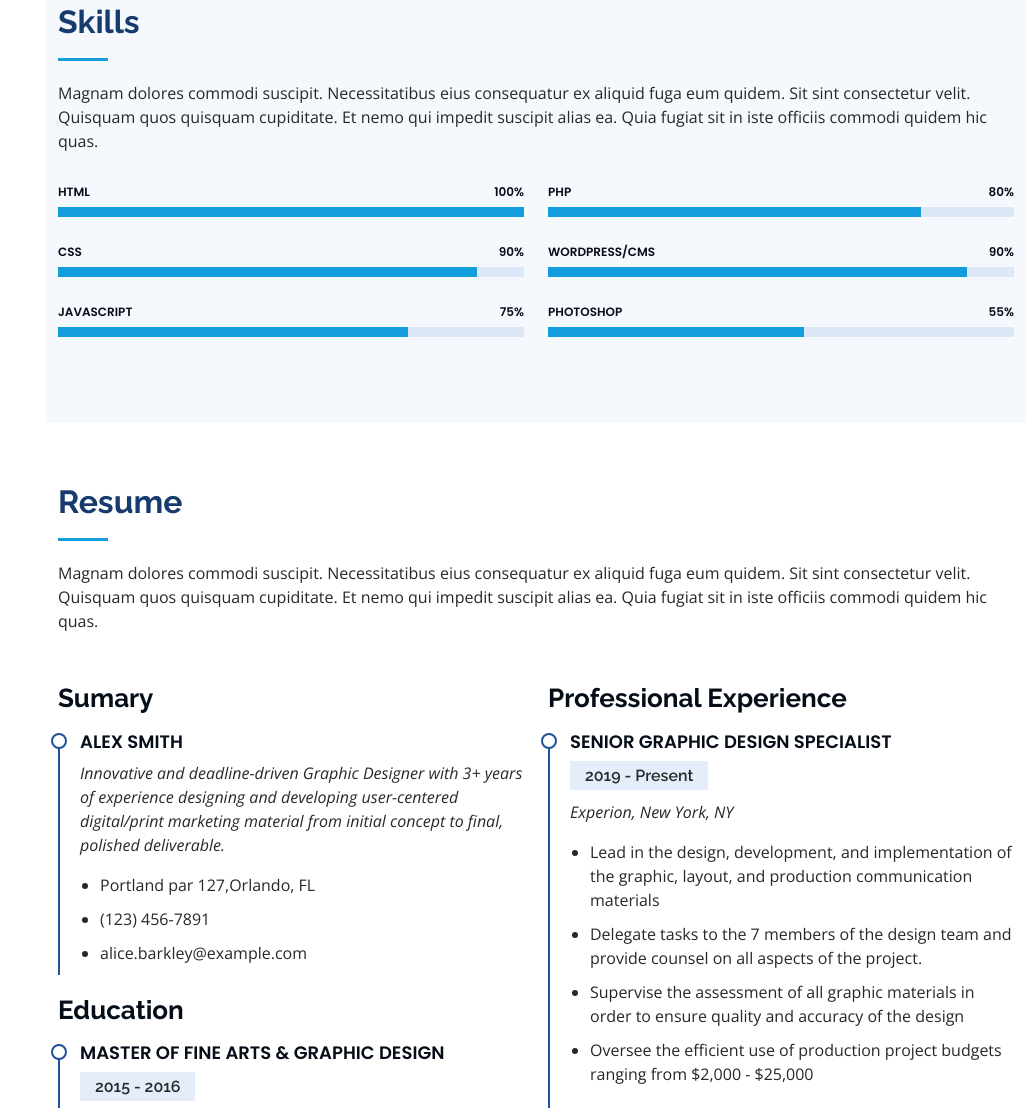
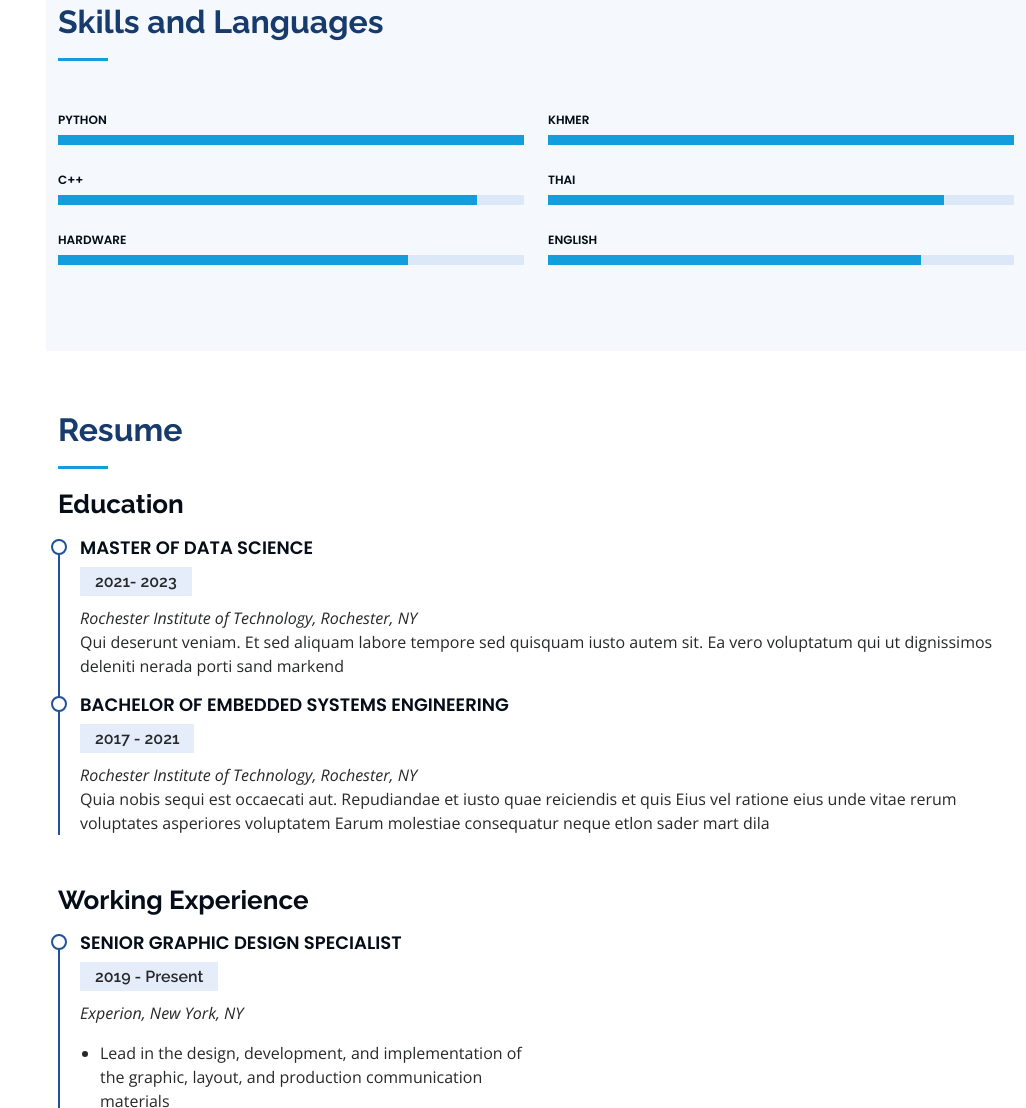
Before and after one commit to Sriengchhun/blog, a plain HTML site: page index.html in a window 1280 px wide. Shown: the part 1489-2597 px from the top of the page, without its empty margins (254-1280 px from the left). Drawn offline with nearby package versions, Linux system fonts and the light colour scheme.

Commit message:
edit imformation

```diff
--- a/index.html
+++ b/index.html
@@ -131,8 +131,8 @@
       <div class="container">
 
         <div class="section-title">
-          <h2>Skills</h2>
-          <p>Magnam dolores commodi suscipit. Necessitatibus eius consequatur ex aliquid fuga eum quidem. Sit sint consectetur velit. Quisquam quos quisquam cupiditate. Et nemo qui impedit suscipit alias ea. Quia fugiat sit in iste officiis commodi quidem hic quas.</p>
+          <h2>Skills and Languages</h2>
+          <p> </p>
         </div>
 
         <div class="row skills-content">
@@ -140,21 +140,21 @@
           <div class="col-lg-6" data-aos="fade-up">
 
             <div class="progress">
-              <span class="skill">HTML <i class="val">100%</i></span>
+              <span class="skill">Python <i class="val"></i></span>
               <div class="progress-bar-wrap">
                 <div class="progress-bar" role="progressbar" aria-valuenow="100" aria-valuemin="0" aria-valuemax="100"></div>
               </div>
             </div>
 
             <div class="progress">
-              <span class="skill">CSS <i class="val">90%</i></span>
+              <span class="skill">C++ <i class="val"></i></span>
               <div class="progress-bar-wrap">
                 <div class="progress-bar" role="progressbar" aria-valuenow="90" aria-valuemin="0" aria-valuemax="100"></div>
               </div>
             </div>
 
             <div class="progress">
-              <span class="skill">JavaScript <i class="val">75%</i></span>
+              <span class="skill">Hardware <i class="val"></i></span>
               <div class="progress-bar-wrap">
                 <div class="progress-bar" role="progressbar" aria-valuenow="75" aria-valuemin="0" aria-valuemax="100"></div>
               </div>
@@ -165,23 +165,23 @@
           <div class="col-lg-6" data-aos="fade-up" data-aos-delay="100">
 
             <div class="progress">
-              <span class="skill">PHP <i class="val">80%</i></span>
+              <span class="skill">KHMER <i class="val"></i></span>
               <div class="progress-bar-wrap">
-                <div class="progress-bar" role="progressbar" aria-valuenow="80" aria-valuemin="0" aria-valuemax="100"></div>
+                <div class="progress-bar" role="progressbar" aria-valuenow="100" aria-valuemin="0" aria-valuemax="100"></div>
               </div>
             </div>
 
             <div class="progress">
-              <span class="skill">WordPress/CMS <i class="val">90%</i></span>
+              <span class="skill">THAI <i class="val"></i></span>
               <div class="progress-bar-wrap">
-                <div class="progress-bar" role="progressbar" aria-valuenow="90" aria-valuemin="0" aria-valuemax="100"></div>
+                <div class="progress-bar" role="progressbar" aria-valuenow="85" aria-valuemin="0" aria-valuemax="100"></div>
               </div>
             </div>
 
             <div class="progress">
-              <span class="skill">Photoshop <i class="val">55%</i></span>
+              <span class="skill">ENGLISH <i class="val"></i></span>
               <div class="progress-bar-wrap">
-                <div class="progress-bar" role="progressbar" aria-valuenow="55" aria-valuemin="0" aria-valuemax="100"></div>
+                <div class="progress-bar" role="progressbar" aria-valuenow="80" aria-valuemin="0" aria-valuemax="100"></div>
               </div>
             </div>
 
@@ -198,38 +198,23 @@
 
         <div class="section-title">
           <h2>Resume</h2>
-          <p>Magnam dolores commodi suscipit. Necessitatibus eius consequatur ex aliquid fuga eum quidem. Sit sint consectetur velit. Quisquam quos quisquam cupiditate. Et nemo qui impedit suscipit alias ea. Quia fugiat sit in iste officiis commodi quidem hic quas.</p>
-        </div>
-
-        <div class="row">
-          <div class="col-lg-6" data-aos="fade-up">
-            <h3 class="resume-title">Sumary</h3>
-            <div class="resume-item pb-0">
-              <h4>Alex Smith</h4>
-              <p><em>Innovative and deadline-driven Graphic Designer with 3+ years of experience designing and developing user-centered digital/print marketing material from initial concept to final, polished deliverable.</em></p>
-              <ul>
-                <li>Portland par 127,Orlando, FL</li>
-                <li>(123) 456-7891</li>
-                <li>alice.barkley@example.com</li>
-              </ul>
-            </div>
 
             <h3 class="resume-title">Education</h3>
             <div class="resume-item">
-              <h4>Master of Fine Arts &amp; Graphic Design</h4>
-              <h5>2015 - 2016</h5>
+              <h4>Master of Data Science</h4>
+              <h5>2021- 2023</h5>
               <p><em>Rochester Institute of Technology, Rochester, NY</em></p>
               <p>Qui deserunt veniam. Et sed aliquam labore tempore sed quisquam iusto autem sit. Ea vero voluptatum qui ut dignissimos deleniti nerada porti sand markend</p>
             </div>
             <div class="resume-item">
-              <h4>Bachelor of Fine Arts &amp; Graphic Design</h4>
-              <h5>2010 - 2014</h5>
+              <h4>Bachelor of Embedded Systems Engineering</h4>
+              <h5>2017 - 2021</h5>
               <p><em>Rochester Institute of Technology, Rochester, NY</em></p>
               <p>Quia nobis sequi est occaecati aut. Repudiandae et iusto quae reiciendis et quis Eius vel ratione eius unde vitae rerum voluptates asperiores voluptatem Earum molestiae consequatur neque etlon sader mart dila</p>
             </div>
           </div>
           <div class="col-lg-6" data-aos="fade-up" data-aos-delay="100">
-            <h3 class="resume-title">Professional Experience</h3>
+            <h3 class="resume-title">Working Experience</h3>
             <div class="resume-item">
               <h4>Senior graphic design specialist</h4>
               <h5>2019 - Present</h5>
```
